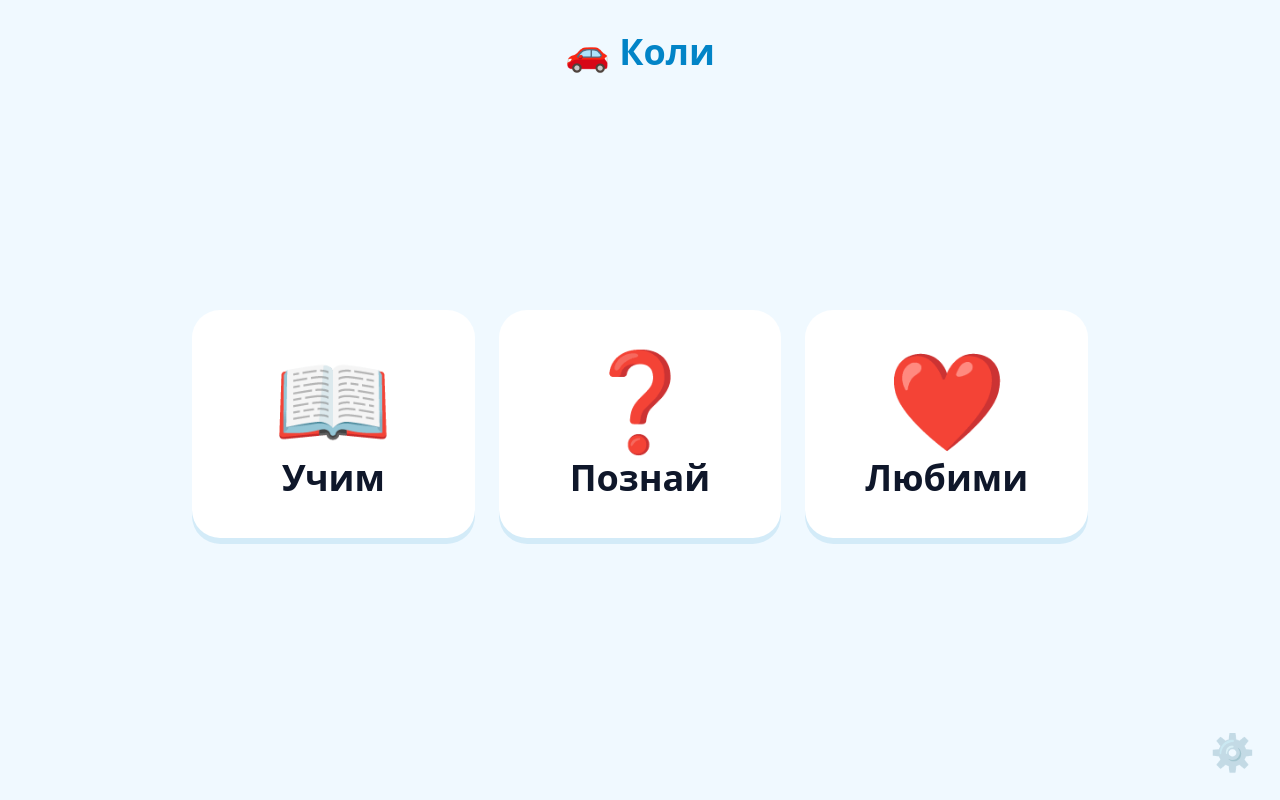
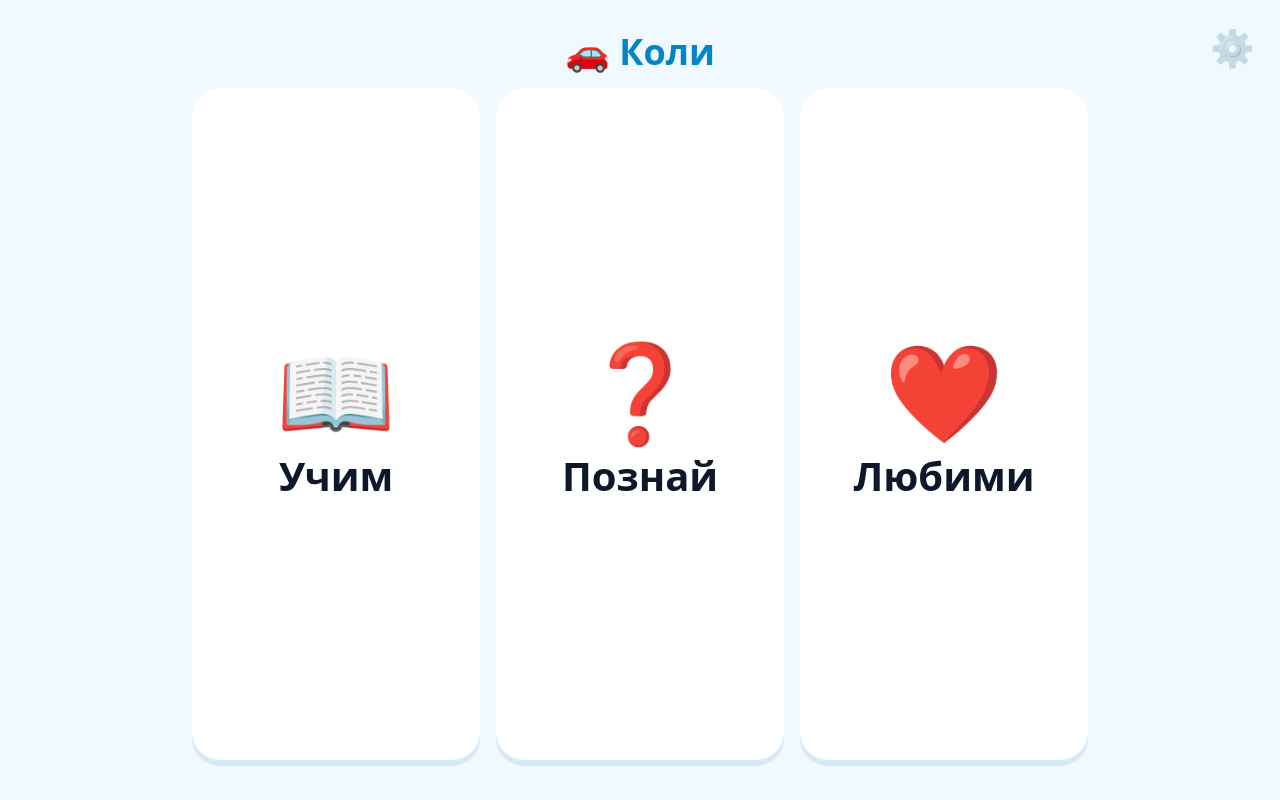
Before and after one commit to vpashovski/car-logo, a website built with Vite: page index.html in a window 1280 px wide. Built offline with nearby package versions, Linux system fonts and the light colour scheme; files whose address does not match are found by name.

Commit message:
Начален екран: без застъпвания, мащабируеми бутони
- Трите бутона се вместват в оставащата височина под заглавието
  (vh-базирани икони с таван), портрет: колона, пейзаж: ред
- Иконата за родителски настройки се мести горе вдясно

Co-Authored-By: Claude Fable 5 <noreply@anthropic.com>

```diff
--- a/index.html
+++ b/index.html
@@ -26,35 +26,38 @@
   >
     <!-- ══════════ НАЧАЛЕН ЕКРАН (FR-001, FR-002) ══════════ -->
     <main x-show="screen === 'home'" x-cloak class="flex h-full flex-col p-6">
-      <h1 class="mt-2 text-center text-4xl font-black text-kid-accent">
+      <h1 class="mt-2 shrink-0 text-center text-4xl font-black text-kid-accent">
         <span aria-hidden="true">🚗</span> Коли
       </h1>
 
-      <div class="flex min-h-0 flex-1 items-center justify-center">
-        <div class="grid w-full max-w-4xl grid-cols-1 gap-6 min-[600px]:grid-cols-3">
+      <!-- бутоните се вместват в оставащата височина, без да застъпват заглавието -->
+      <div class="flex min-h-0 flex-1 items-center justify-center py-4">
+        <div
+          class="grid h-full max-h-[42rem] min-h-0 w-full max-w-4xl grid-cols-1 grid-rows-3 gap-4 min-[600px]:landscape:grid-cols-3 min-[600px]:landscape:grid-rows-1"
+        >
           <button
             @click="go('learn')"
-            class="btn-kid card-kid flex-col gap-3 py-10 text-4xl"
+            class="btn-kid card-kid min-h-0 flex-col gap-2 p-4"
             aria-label="Учим марки"
           >
-            <span class="text-8xl" aria-hidden="true">📖</span>
-            <span>Учим</span>
+            <span class="text-[min(13vh,6rem)] leading-none" aria-hidden="true">📖</span>
+            <span class="text-[min(5vh,2.5rem)] font-black">Учим</span>
           </button>
           <button
             @click="go('quiz')"
-            class="btn-kid card-kid flex-col gap-3 py-10 text-4xl"
+            class="btn-kid card-kid min-h-0 flex-col gap-2 p-4"
             aria-label="Познай марката"
           >
-            <span class="text-8xl" aria-hidden="true">❓</span>
-            <span>Познай</span>
+            <span class="text-[min(13vh,6rem)] leading-none" aria-hidden="true">❓</span>
+            <span class="text-[min(5vh,2.5rem)] font-black">Познай</span>
           </button>
           <button
             @click="go('favorites')"
-            class="btn-kid card-kid flex-col gap-3 py-10 text-4xl"
+            class="btn-kid card-kid min-h-0 flex-col gap-2 p-4"
             aria-label="Любими марки"
           >
-            <span class="text-8xl" aria-hidden="true">❤️</span>
-            <span>Любими</span>
+            <span class="text-[min(13vh,6rem)] leading-none" aria-hidden="true">❤️</span>
+            <span class="text-[min(5vh,2.5rem)] font-black">Любими</span>
           </button>
         </div>
       </div>
@@ -66,7 +69,7 @@
           @pointerup="cancelHold()"
           @pointerleave="cancelHold()"
           @pointercancel="cancelHold()"
-          class="btn-kid absolute bottom-4 right-4 !bg-transparent !shadow-none text-4xl opacity-40 transition-transform"
+          class="btn-kid absolute right-4 top-4 !bg-transparent !shadow-none text-4xl opacity-40 transition-transform"
           :class="holding && 'scale-125 opacity-80'"
           aria-label="Родителски настройки — задръжте бутона"
         >
```
